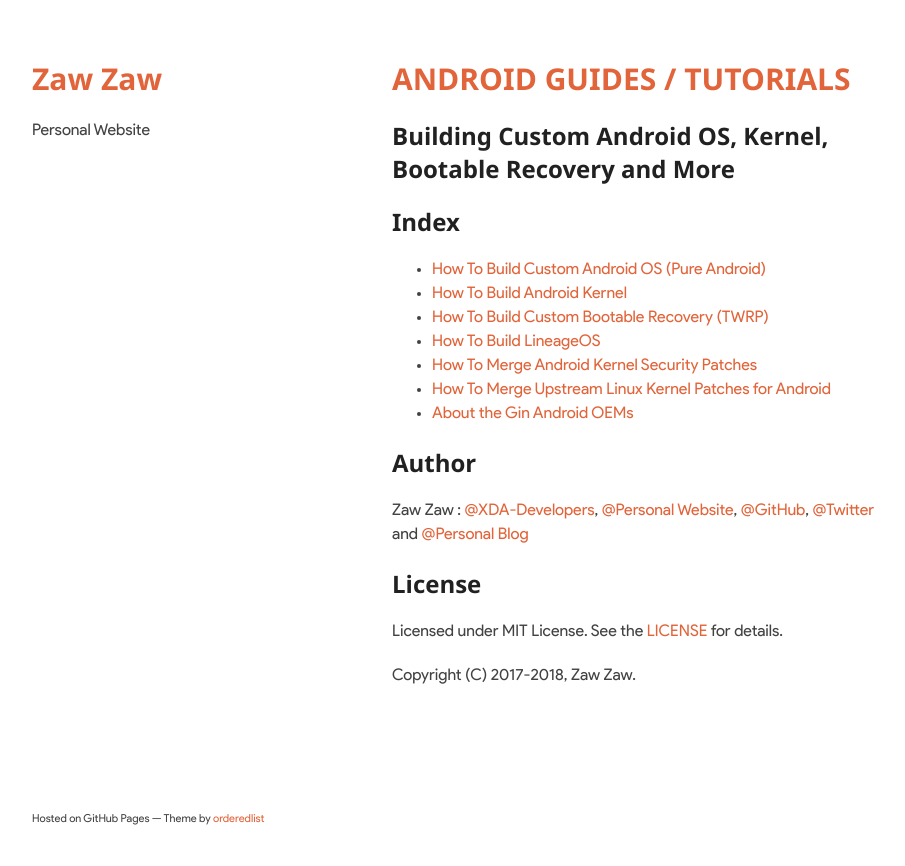
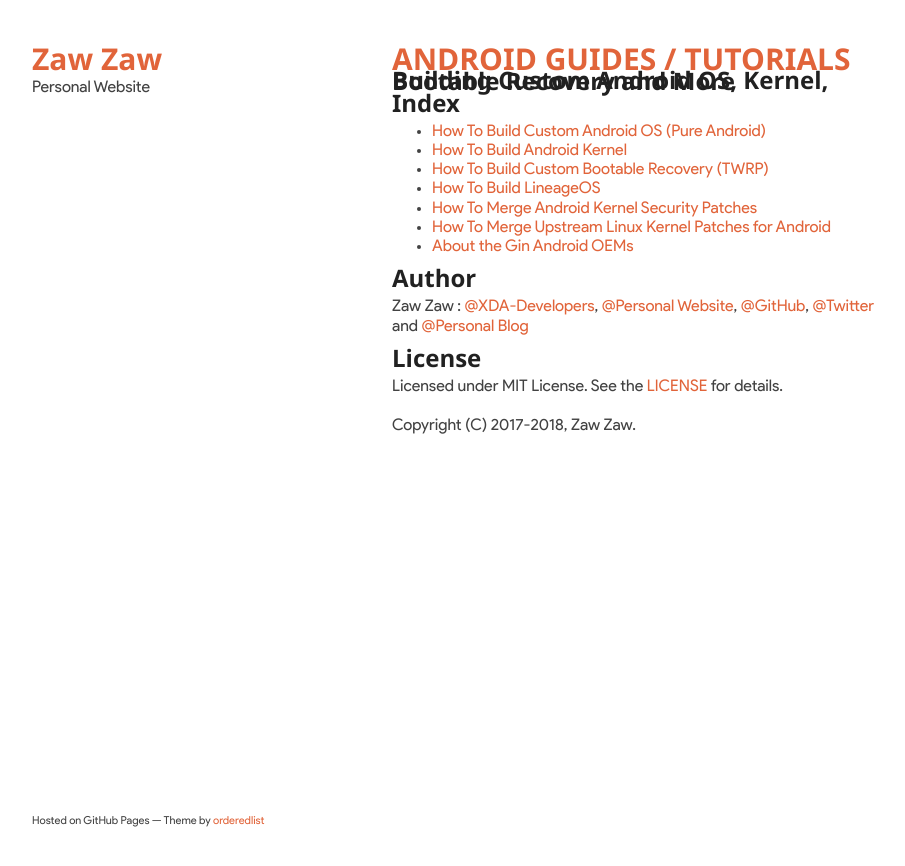
Before and after one commit to zawzaww/zawzaww.github.io, a Jekyll site: the page built from projects/android-guides.md, in a window 1280 px wide. Shown: the top 866 px of the page, without its empty margins (178-1083 px from the left). Built offline with Jekyll 4.4.1, drawn with Linux system fonts in a browser that asks for light colours.

Commit message:
jekyll-theme-minimal: Update line height for header and body

```diff
--- a/_sass/jekyll-theme-minimal.scss
+++ b/_sass/jekyll-theme-minimal.scss
@@ -4,7 +4,7 @@
 body {
   background-color: #fff;
   padding:50px;
-  font: 16px/1.5 "Noto Sans", "Helvetica Neue", Helvetica, Arial, sans-serif;
+  font: 16px/1.2 "Noto Sans", "Helvetica Neue", Helvetica, Arial, sans-serif;
   color:#424242;
   font-weight:400;
 }
@@ -19,7 +19,7 @@
 }
 
 h1, h2, h3 {
-  line-height:normal;
+  line-height:1.2px;
 }
 
 h1 {
```
